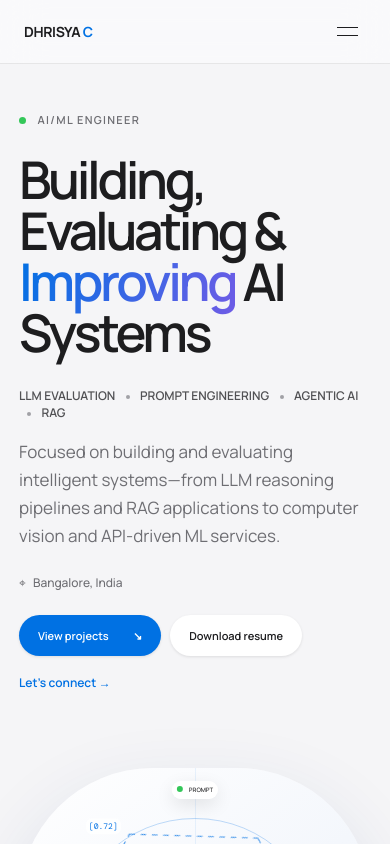
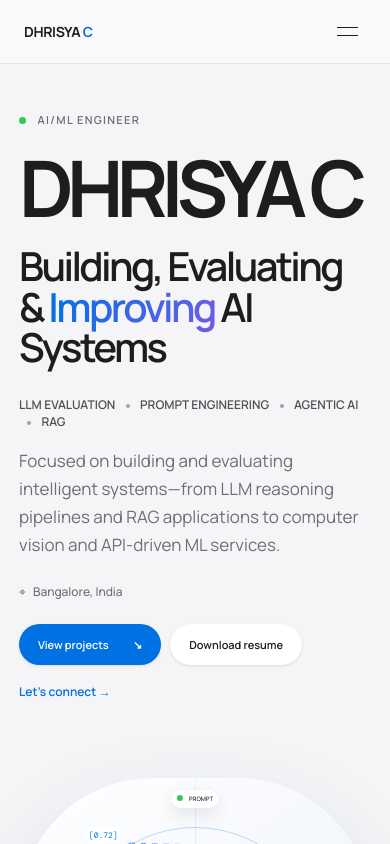
Before and after one commit to Sreedev-a/d-pppp, a Next.js app: page / in a window 390 px wide. Shown: the top 844 px of the page. Built offline with nearby package versions, Linux system fonts and the light colour scheme; a web font is replaced by a local one.

Commit message:
Feature name prominently and simplify project diagrams

```diff
--- /dev/null
+++ b/app/hero-name.css
@@ -0,0 +1 @@
+.hero-name{font:700 clamp(76px,10.8vw,170px)/.78 Manrope,-apple-system,BlinkMacSystemFont,sans-serif;letter-spacing:-.085em;margin:30px 0 40px;color:#1d1d1f;white-space:nowrap}.hero h1{font-size:clamp(38px,4.25vw,66px);max-width:760px;line-height:1.02}.project .scanline{display:none}.project-visual{background-image:radial-gradient(rgba(0,113,227,.16) .7px,transparent .7px)}.pipeline span{color:#6e6e73}@media(max-width:900px){.hero-name{font-size:clamp(70px,16vw,130px)}}@media(max-width:560px){.hero-name{font-size:clamp(60px,20vw,92px);white-space:normal;margin-bottom:28px}.hero h1{font-size:40px}}
--- a/app/layout.tsx
+++ b/app/layout.tsx
@@ -3,6 +3,7 @@ import "./globals.css";
 import "./theme.css";
 import "./theme-responsive.css";
 import "./apple.css";
+import "./hero-name.css";
 
 export const metadata: Metadata = {
   title:"Dhrisya C | AI/ML Engineer — LLM Evaluation, Agentic AI & RAG",
--- a/components/Hero.tsx
+++ b/components/Hero.tsx
@@ -1,2 +1,2 @@
 import AIVisualization from "./AIVisualization";
-export default function Hero(){return <main id="top" className="hero"><div className="hero-copy"><div className="eyebrow"><span/> AI/ML ENGINEER</div><h1>Building, Evaluating &amp; <em>Improving</em> AI Systems</h1><p className="hero-sub">LLM Evaluation <i/> Prompt Engineering <i/> Agentic AI <i/> RAG</p><p className="lede">Focused on building and evaluating intelligent systems—from LLM reasoning pipelines and RAG applications to computer vision and API-driven ML services.</p><div className="location">⌖ &nbsp; Bangalore, India</div><div className="actions"><a className="button primary" href="#projects">View projects <b>↘</b></a><a className="button" href="/resume/Dhrisya-C-Resume.pdf" download>Download resume</a><a className="text-link" href="#contact">Let&apos;s connect →</a></div></div><AIVisualization/><div className="scroll-cue">SCROLL TO EXPLORE <span>↓</span></div></main>}
+export default function Hero(){return <main id="top" className="hero"><div className="hero-copy"><div className="eyebrow"><span/> AI/ML ENGINEER</div><p className="hero-name">DHRISYA C</p><h1>Building, Evaluating &amp; <em>Improving</em> AI Systems</h1><p className="hero-sub">LLM Evaluation <i/> Prompt Engineering <i/> Agentic AI <i/> RAG</p><p className="lede">Focused on building and evaluating intelligent systems—from LLM reasoning pipelines and RAG applications to computer vision and API-driven ML services.</p><div className="location">⌖ &nbsp; Bangalore, India</div><div className="actions"><a className="button primary" href="#projects">View projects <b>↘</b></a><a className="button" href="/resume/Dhrisya-C-Resume.pdf" download>Download resume</a><a className="text-link" href="#contact">Let&apos;s connect →</a></div></div><AIVisualization/><div className="scroll-cue">SCROLL TO EXPLORE <span>↓</span></div></main>}
```
